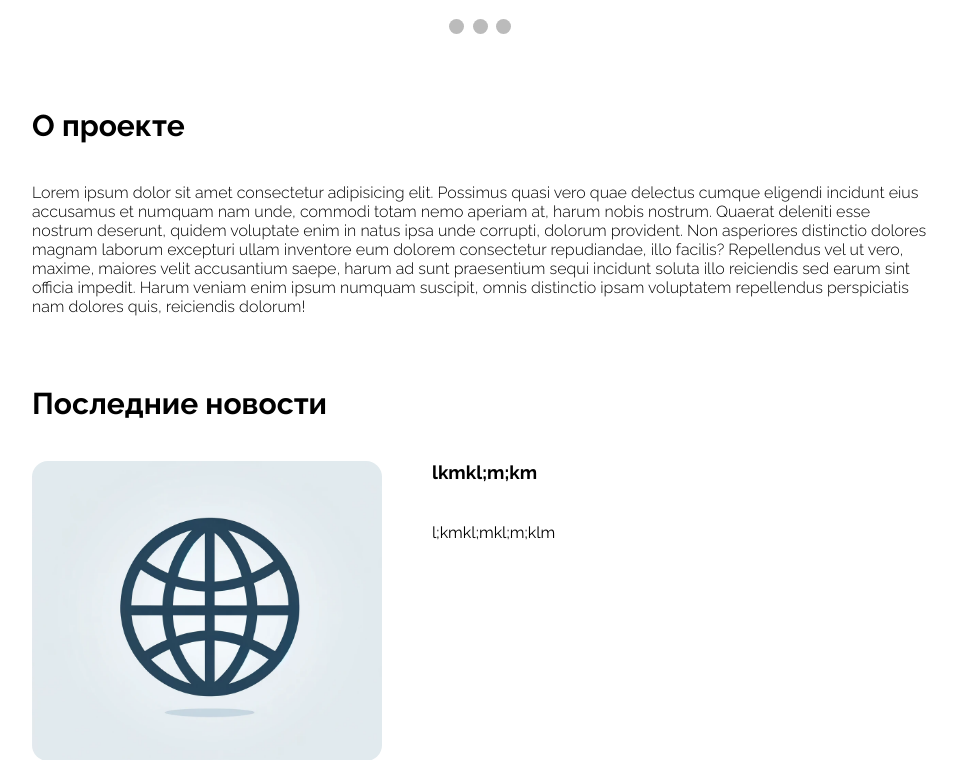
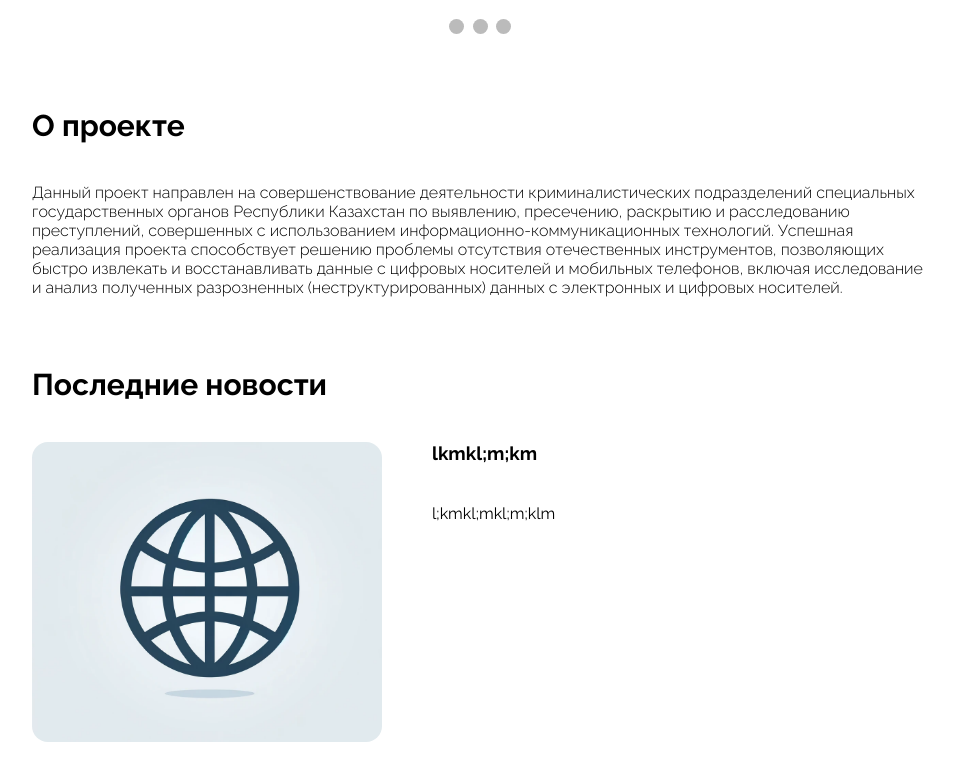
Before and after one commit to TimurZxc/Nomad_news, a Django app: page / in a window 1280 px wide. Shown: the part 580-1340 px from the top of the page, without its empty margins (160-1117 px from the left). Run offline with Django 4.2, Linux system fonts and the light colour scheme; data comes from the database, SQL or seed files in the repository; some libraries are stand-ins or nearby versions.

Commit message:
main text

```diff
--- a/templates/main.html
+++ b/templates/main.html
@@ -36,13 +36,14 @@
 </div>
 <div class="main-block-news">
     <h2>О проекте</h2>
-    <p>Lorem ipsum dolor sit amet consectetur adipisicing elit. Possimus quasi vero quae delectus cumque eligendi
-        incidunt eius accusamus et numquam nam unde, commodi totam nemo aperiam at, harum nobis nostrum. Quaerat
-        deleniti esse nostrum deserunt, quidem voluptate enim in natus ipsa unde corrupti, dolorum provident. Non
-        asperiores distinctio dolores magnam laborum excepturi ullam inventore eum dolorem consectetur repudiandae, illo
-        facilis? Repellendus vel ut vero, maxime, maiores velit accusantium saepe, harum ad sunt praesentium sequi
-        incidunt soluta illo reiciendis sed earum sint officia impedit. Harum veniam enim ipsum numquam suscipit, omnis
-        distinctio ipsam voluptatem repellendus perspiciatis nam dolores quis, reiciendis dolorum!</p>
+    <p>Данный проект
+        направлен на совершенствование деятельности криминалистических подразделений
+        специальных государственных органов Республики Казахстан по выявлению, пресечению,
+        раскрытию и расследованию преступлений, совершенных с использованием
+        информационно-коммуникационных технологий. Успешная реализация проекта
+        способствует решению проблемы отсутствия отечественных инструментов, позволяющих
+        быстро извлекать и восстанавливать данные с цифровых носителей и мобильных
+        телефонов, включая исследование и анализ полученных разрозненных (неструктурированных) данных с электронных и цифровых носителей.</p>
 </div>
 <div class="main-block-news">
     <h2>Последние новости</h2>
```
